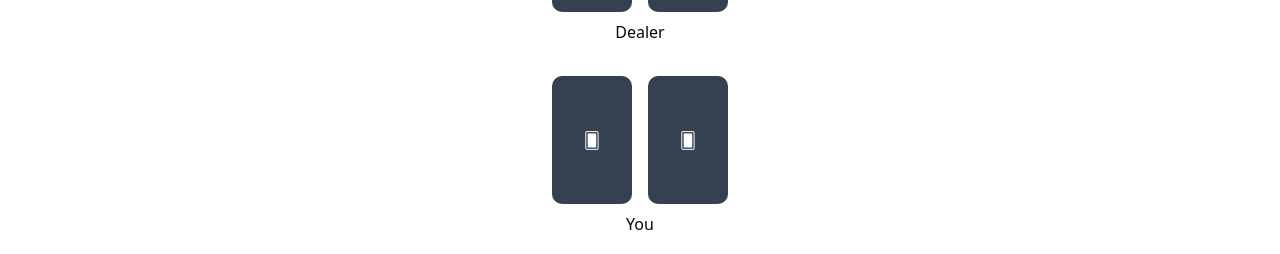
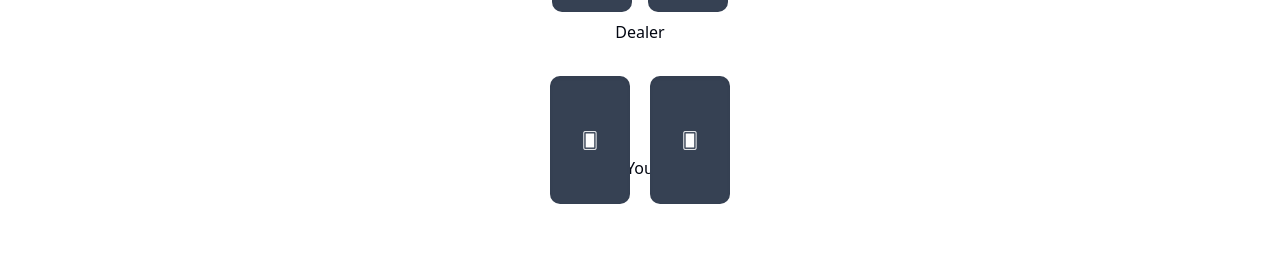
Before and after one commit to Gurarmaan2004/nextjs-blackjack, a Next.js app in the folder blackjack/: page / in a window 1280 px wide. Shown: the part 381-635 px from the top of the page. Built offline with nearby package versions, Linux system fonts and the light colour scheme.

Commit message:
Added hit logic

```diff
--- a/blackjack/src/app/page.tsx
+++ b/blackjack/src/app/page.tsx
@@ -20,8 +20,8 @@ export default function HomePage() {
   const [flipped, setFlipped] = useState([false, false, false, false]); // 4 cards
   const [controlsVisible, setControlsVisible] = useState(false);
   const [gameStarted, setGameStarted] = useState(false);
-  const [playerCards, setPlayerCards] = useState<string[]>([]);
-  const [dealerCards, setDealerCards] = useState<string[]>([]);
+  const [playerCards, setPlayerCards] = useState<string[]>(["Hidden", "Hidden"]);
+  const [dealerCards, setDealerCards] = useState<string[]>(["Hidden", "Hidden"]);
   const [status, setStatus] = useState('');
 
   const handleBet = (amount: number) => {
@@ -65,9 +65,8 @@ export default function HomePage() {
 
 
   const startGame = () => {
-    const playerCards = [getRandomCard(), getRandomCard()]
-    const dealerCards = [getRandomCard(), getRandomCard()]
-    setDealerCards(['Q♣', 'Hidden']);
+    setPlayerCards([getRandomCard(), getRandomCard()])
+    setDealerCards([getRandomCard(), getRandomCard()])
     setGameStarted(true);
 
       // Sequential flip animation
@@ -79,7 +78,12 @@ export default function HomePage() {
   };
 
   const handleHit = () => {
-
+    setPlayerCards([...playerCards, getRandomCard()])
+    setFlipped([...flipped, true])
+    if(calculateHandValue(playerCards) > 21){
+      setStatus('Win!');
+      handleNewGame()
+    }
   };
 
   const handleStand = () => {
@@ -96,26 +100,50 @@ export default function HomePage() {
     setStatus('');
   };
 
+
   return (
     <div className="p-6">
       <Balance balance={balance} />
       <BetControls bet={bet} setBet={setBet} />
 
     <div className="flex flex-col items-center my-8">
-      <div className="flex gap-4 mb-2">
-        <PlayingCard value={dealerCards[0]} flipped={flipped[1]} />
-        <PlayingCard value="Hidden" flipped={flipped[3]} /> {/* face-down */}
+        <div className="flex gap-4 mb-2">
+          <PlayingCard value={dealerCards[0]} flipped={flipped[1]} />
+          <PlayingCard value="Hidden" flipped={flipped[3]} /> {/* face-down */}
+        </div>
+        <span>Dealer</span>
       </div>
-      <span>Dealer</span>
-    </div>
 
     <div className="flex flex-col items-center my-8">
-      <div className="flex gap-4 mb-2">
-        <PlayingCard value={playerCards[0]} flipped={flipped[0]} />
-        <PlayingCard value={playerCards[1]} flipped={flipped[2]} />
+      <div className="relative w-[200px] h-[80px]">
+        {playerCards.map((card, idx) => {
+          const baseClass = "absolute transition-all duration-300";
+
+          // Logic for positioning cards
+          let positionStyle = "";
+
+          if (playerCards.length === 2) {
+            if (idx === 0) positionStyle = `left-[25%] translate-x-[-50%]`; // first card
+            if (idx === 1) positionStyle = `left-[75%] translate-x-[-50%]`; // second card
+          }
+          if (playerCards.length === 3) {
+            if (idx === 0) positionStyle = `left-[0%] translate-x-[-50%]`; // first
+            if (idx === 1) positionStyle = `left-[50%] translate-x-[-50%]`; // second
+            if (idx === 2) positionStyle = `left-[100%] translate-x-[-50%]`; // third
+          }
+          console.log("Rendering player card:", idx, card, flipped[idx * 2]);
+          return (
+            <div key={idx} className={`${baseClass} ${positionStyle}`}>
+              <PlayingCard value={card} flipped={flipped[idx * 2]} />
+            </div>
+          );
+        })}
       </div>
       <span>You</span>
     </div>
+
+
+
       {bet > 0 && !gameStarted && (
         <div className="flex justify-center mt-4">
           <button
```
